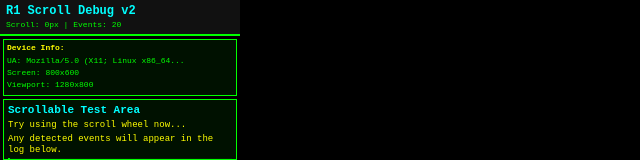
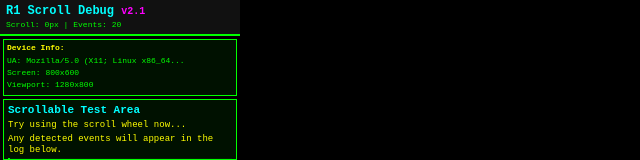
Before and after one commit to conyerbd/r1-nyt, a React (Create React App) app: page / in a window 1280 px wide. Shown: the top 160 px of the page, without its empty margins (0-640 px from the left). Built offline with nearby package versions, Linux system fonts and the light colour scheme.

Commit message:
Update version display in App.js and style in App.css
- Modified the header in App.js to include the version number in a styled span for better visibility.
- Added CSS rules in App.css to style the version text with a distinct color and font size for improved readability.

```diff
--- a/src/App.css
+++ b/src/App.css
@@ -54,6 +54,11 @@ body {
   font-weight: bold;
   margin-bottom: 2px;
   color: #0ff;
+}
+
+.debug-header h1 .version {
+  color: #f0f;
+  font-size: 10px;
 }
 
 .debug-info {
--- a/src/App.js
+++ b/src/App.js
@@ -187,7 +187,7 @@ function App() {
     <div className="viewport">
       <div className="App">
         <header className="debug-header">
-          <h1>R1 Scroll Debug v2</h1>
+          <h1>R1 Scroll Debug <span className="version">v2.1</span></h1>
           <div className="debug-info">
             Scroll: {scrollPosition}px | Events: {logs.length}
           </div>
```
